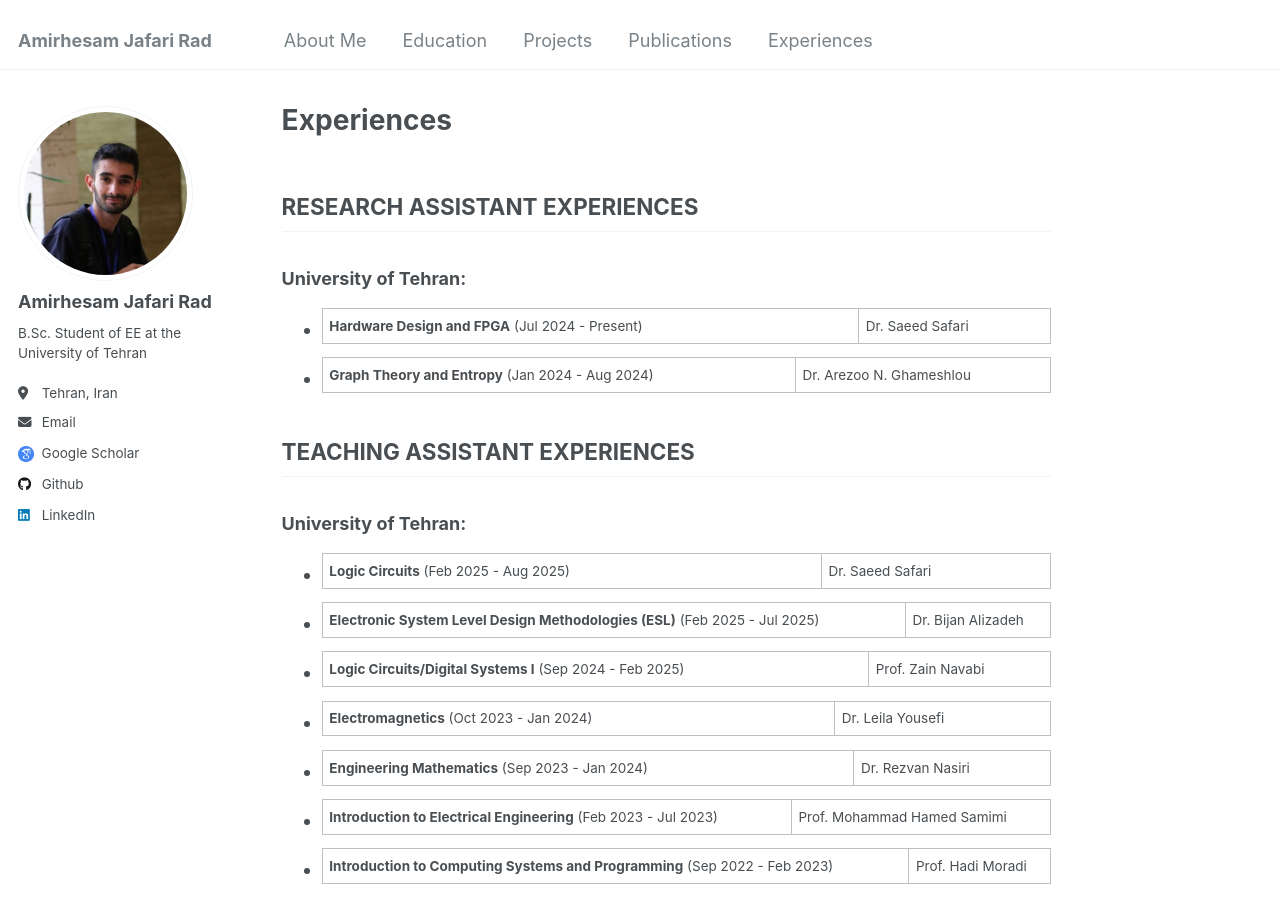
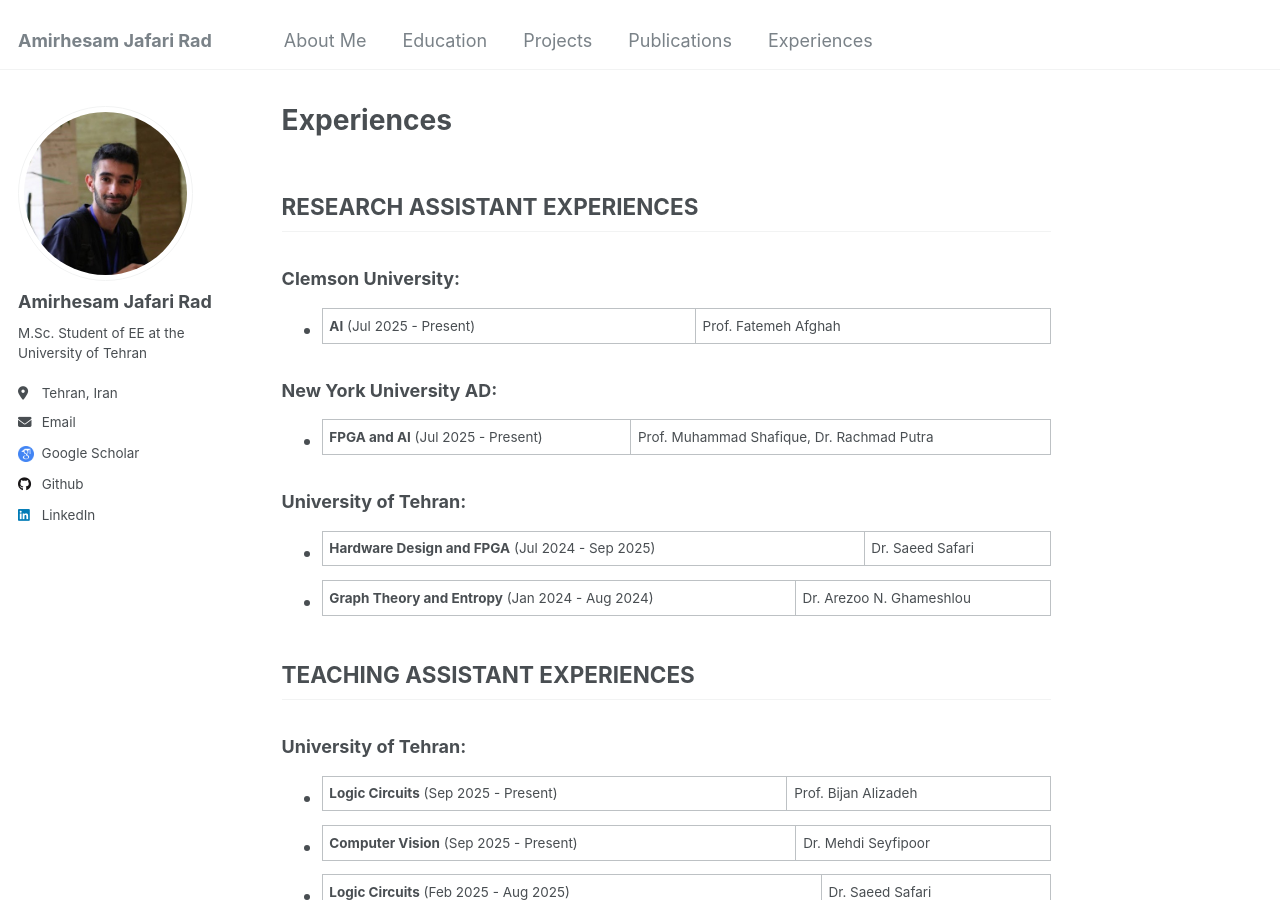
Before and after one commit to amirhjrad/amirhjrad.github.io, a Jekyll site: the page built from _pages/experiences.md, in a window 1280 px wide and 900 px high. Built offline with Jekyll 4.4.1, drawn with Linux system fonts in a browser that asks for light colours.

Commit message:
modified:   _config.yml 	modified:   _pages/Education.md 	modified:   _pages/about.md 	modified:   _pages/experiences.md

```diff
--- a/_config.yml
+++ b/_config.yml
@@ -24,7 +24,7 @@
   avatar           : "profile.jpg"
   name             : "Amirhesam Jafari Rad"
   pronouns         : # example: "she/her"
-  bio              : "B.Sc. Student of EE at the University of Tehran"
+  bio              : "M.Sc. Student of EE at the University of Tehran"
   location         : "Tehran, Iran"
   employer         : #"Red Brick University"
   uri              : # URL
--- a/_pages/experiences.md
+++ b/_pages/experiences.md
@@ -9,14 +9,22 @@
 
 ## **RESEARCH ASSISTANT EXPERIENCES**
 
+### Clemson University:
+- **AI** (Jul 2025 - Present) | Prof. Fatemeh Afghah
+
+### New York University AD:
+- **FPGA and AI** (Jul 2025 - Present) | Prof. Muhammad Shafique, Dr. Rachmad Putra
+
 ### University of Tehran:
-- **Hardware Design and FPGA** (Jul 2024 - Present) | Dr. Saeed Safari
+- **Hardware Design and FPGA** (Jul 2024 - Sep 2025) | Dr. Saeed Safari
 - **Graph Theory and Entropy** (Jan 2024 - Aug 2024) | Dr. Arezoo N. Ghameshlou
 
 
 ## **TEACHING ASSISTANT EXPERIENCES**
 
 ### University of Tehran:
+- **Logic Circuits** (Sep 2025 - Present) | Prof. Bijan Alizadeh
+- **Computer Vision** (Sep 2025 - Present) | Dr. Mehdi Seyfipoor
 - **Logic Circuits** (Feb 2025 - Aug 2025) | Dr. Saeed Safari
 - **Electronic System Level Design Methodologies (ESL)** (Feb 2025 - Jul 2025) | Dr. Bijan Alizadeh
 - **Logic Circuits/Digital Systems I** (Sep 2024 - Feb 2025) | Prof. Zain Navabi
```
Also changed, not shown: _pages/Education.md (+3 -0 lines), _pages/about.md (+1 -1 lines).
